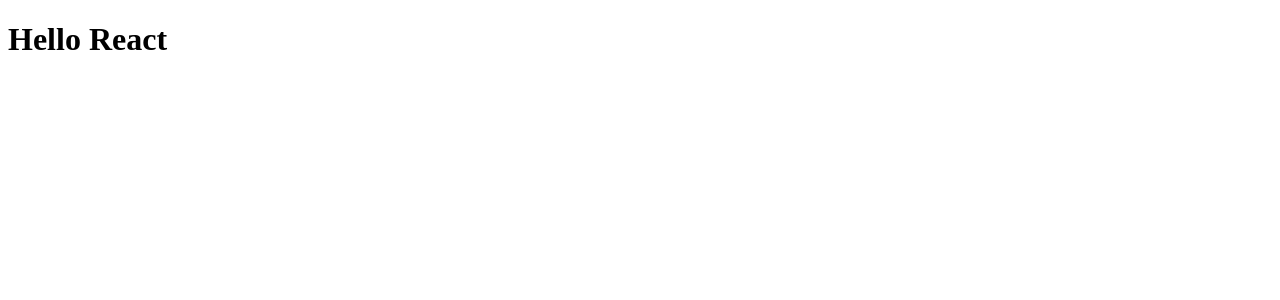
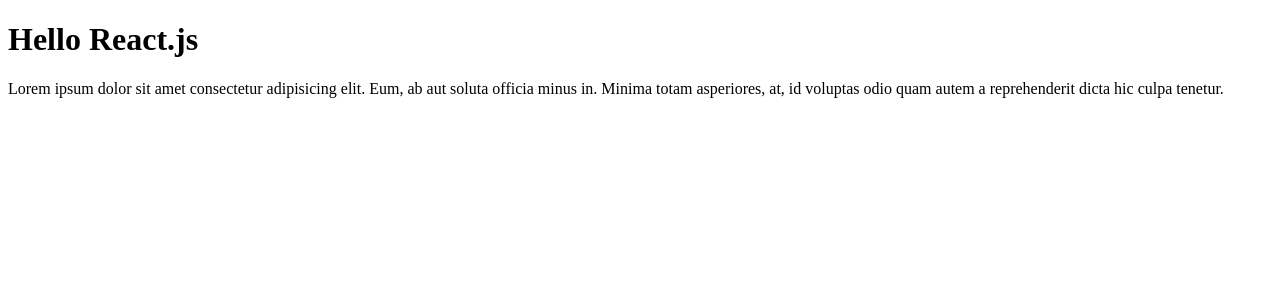
Before and after one commit to Sergii998/react-shop-project, a React (Create React App) app: page / in a window 1280 px wide. Shown: the top 300 px of the page. Built offline with nearby package versions, Linux system fonts and the light colour scheme; the HTML template or start-up script is replaced by a standard one.

Commit message:
work component as function

```diff
--- a/src/index.tsx
+++ b/src/index.tsx
@@ -1,14 +1,23 @@
 import React from 'react'
 import ReactDOM from 'react-dom/client'
-// підхід JSX - це сучасніший метод_____________________
-// const h1 = <h1 id="title" className="test">Hello world</h1>
 
-// without jsx, консервативний підхід по якому все працює___
-const h1 = React.createElement(
-    'h1',
-    { id: 'title', className: 'test' },
-    'Hello React'
-)
+function App() {
+    return (
+        <div>
+            <h1>Hello React.js</h1>
+            <p>
+                Lorem ipsum dolor sit amet consectetur adipisicing elit. Eum, ab
+                aut soluta officia minus in. Minima totam asperiores, at, id
+                voluptas odio quam autem a reprehenderit dicta hic culpa
+                tenetur.
+            </p>
+        </div>
+    )
+}
 
 const root = ReactDOM.createRoot(document.getElementById('root') as HTMLElement)
-root.render(<React.StrictMode>{h1}</React.StrictMode>)
+root.render(
+    <React.StrictMode>
+        <App />
+    </React.StrictMode>
+)
```
